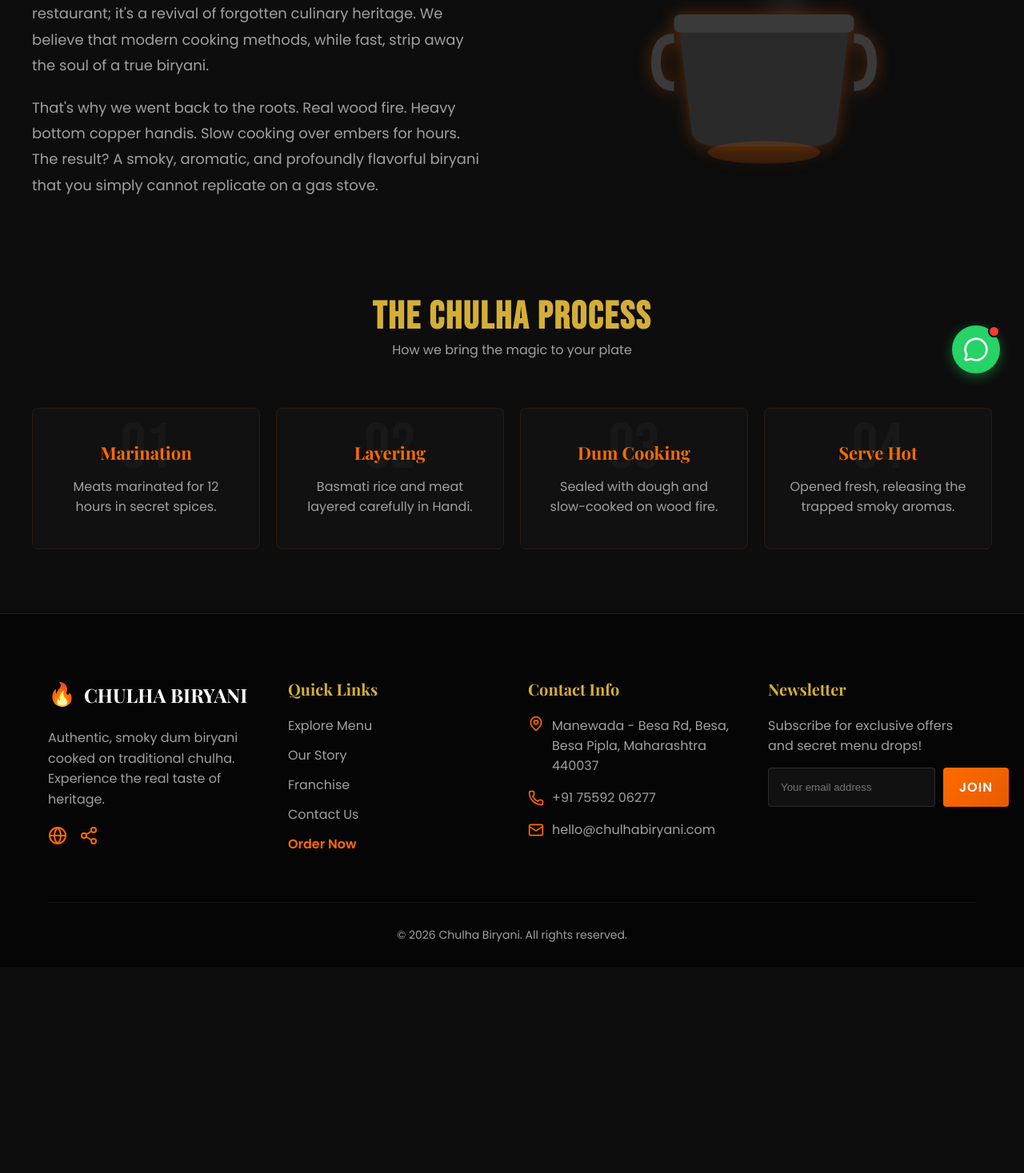
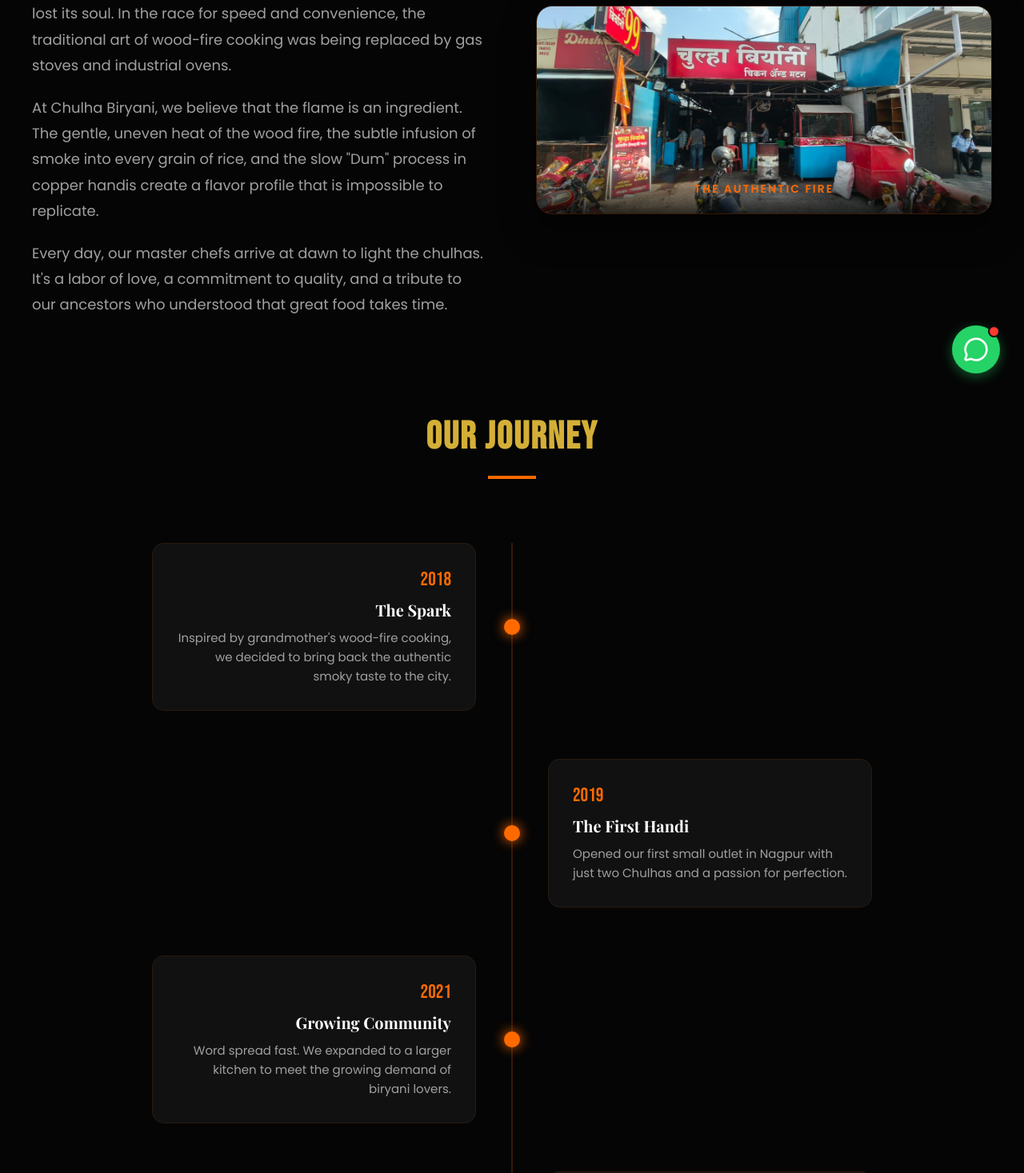
Before and after one commit to bizleap1/Chulha-Biryani-, a React (Vite) app: page /about in a window 1280 px wide. Shown: the part 303-1770 px from the top of the page at 80% size. Before the commit the page ends 1513 px from the top, so only its background shows below. Built offline with nearby package versions, Linux system fonts and the light colour scheme.

Commit message:
Update About page with storyline/timeline and refresh testimonials with Indian faces

```diff
--- a/src/components/Testimonials.jsx
+++ b/src/components/Testimonials.jsx
@@ -8,21 +8,21 @@
     role: "Food Blogger",
     content: "The best authentic Biryani in Nagpur. The smoky flavor from the wood fire is something you won't find anywhere else. Pure bliss!",
     rating: 5,
-    img: "https://images.unsplash.com/photo-1507003211169-0a1dd7228f2d?q=80&w=200&auto=format&fit=crop"
+    img: "https://images.unsplash.com/photo-1539571696357-5a69c17a67c6?q=80&w=200&auto=format&fit=crop"
   },
   {
     name: "Priya Deshmukh",
     role: "Regular Customer",
-    content: "I've tried almost every biryani place, but Chulha Biryani's Dum is on another level. The meat is so tender it falls off the bone.",
+    content: "Quick delivery and the packaging keeps it hot. Their Salan and Raita are also very flavorful. Highly recommended for weekend treats!",
     rating: 5,
-    img: "https://images.unsplash.com/photo-1494790108377-be9c29b29330?q=80&w=200&auto=format&fit=crop"
+    img: "https://images.unsplash.com/photo-1614283233556-f35b0c801ef1?q=80&w=200&auto=format&fit=crop"
   },
   {
     name: "Amit Verma",
     role: "Tech Professional",
-    content: "Quick delivery and the packaging keeps it hot. Their Salan and Raita are also very flavorful. Highly recommended for weekend treats!",
-    rating: 4,
-    img: "https://images.unsplash.com/photo-1500648767791-00dcc994a43e?q=80&w=200&auto=format&fit=crop"
+    content: "I've tried almost every biryani place, but Chulha Biryani's Dum is on another level. The meat is so tender it falls off the bone.",
+    rating: 5,
+    img: "https://images.unsplash.com/photo-1507003211169-0a1dd7228f2d?q=80&w=200&auto=format&fit=crop"
   }
 ];
 
--- a/src/pages/About.jsx
+++ b/src/pages/About.jsx
@@ -3,75 +3,146 @@
 import SteamingPot from '../components/SteamingPot';
 
 const About = () => {
+  const timeline = [
+    { year: '2018', title: 'The Spark', desc: 'Inspired by grandmother\'s wood-fire cooking, we decided to bring back the authentic smoky taste to the city.' },
+    { year: '2019', title: 'The First Handi', desc: 'Opened our first small outlet in Nagpur with just two Chulhas and a passion for perfection.' },
+    { year: '2021', title: 'Growing Community', desc: 'Word spread fast. We expanded to a larger kitchen to meet the growing demand of biryani lovers.' },
+    { year: '2023', title: 'Cultural Icon', desc: 'Recognized as the most authentic smoky biryani destination in the region.' },
+    { year: '2025', title: 'Modern Heritage', desc: 'Continuing to serve thousands while keeping the traditional wood-fire process alive.' }
+  ];
+
   return (
-    <div style={{ paddingTop: '100px' }}>
+    <div style={{ paddingTop: '100px', backgroundColor: '#050505', color: '#fff' }}>
       <div className="container section-padding">
 
         {/* Story Section */}
-        <div className="grid-responsive" style={{ display: 'grid', gridTemplateColumns: '1fr 1fr', gap: '60px', alignItems: 'center' }}>
+        <div style={{ display: 'grid', gridTemplateColumns: 'repeat(auto-fit, minmax(300px, 1fr))', gap: '60px', alignItems: 'center' }}>
 
           <motion.div initial={{ opacity: 0, x: -50 }} whileInView={{ opacity: 1, x: 0 }} viewport={{ once: true }}>
             <h1 className="heading-impact" style={{ fontSize: '60px', marginBottom: '20px' }}>
-              From <span className="text-gradient">Fire</span> to <span className="text-gradient">Flavor</span>
+              The <span className="text-gradient">Heritage</span> of Smoke
             </h1>
             <p style={{ fontSize: '18px', lineHeight: '1.8', color: 'var(--color-text-muted)', marginBottom: '20px' }}>
-              Our journey started back in 2018. Chulha Biryani isn't just a restaurant; it's a revival of forgotten culinary heritage. We believe that modern cooking methods, while fast, strip away the soul of a true biryani.
+              Our story began with a simple observation: modern biryani had lost its soul. In the race for speed and convenience, the traditional art of wood-fire cooking was being replaced by gas stoves and industrial ovens.
+            </p>
+            <p style={{ fontSize: '18px', lineHeight: '1.8', color: 'var(--color-text-muted)', marginBottom: '20px' }}>
+              At Chulha Biryani, we believe that the flame is an ingredient. The gentle, uneven heat of the wood fire, the subtle infusion of smoke into every grain of rice, and the slow "Dum" process in copper handis create a flavor profile that is impossible to replicate.
             </p>
             <p style={{ fontSize: '18px', lineHeight: '1.8', color: 'var(--color-text-muted)' }}>
-              That's why we went back to the roots. Real wood fire. Heavy bottom copper handis. Slow cooking over embers for hours. The result? A smoky, aromatic, and profoundly flavorful biryani that you simply cannot replicate on a gas stove.
+              Every day, our master chefs arrive at dawn to light the chulhas. It's a labor of love, a commitment to quality, and a tribute to our ancestors who understood that great food takes time.
             </p>
           </motion.div>
 
-          <motion.div initial={{ opacity: 0, scale: 0.9 }} whileInView={{ opacity: 1, scale: 1 }} viewport={{ once: true }} style={{ position: 'relative', display: 'flex', justifyContent: 'center' }}>
-            <SteamingPot />
+          <motion.div
+            initial={{ opacity: 0, scale: 0.9 }}
+            whileInView={{ opacity: 1, scale: 1 }}
+            viewport={{ once: true }}
+            style={{ position: 'relative', borderRadius: '20px', overflow: 'hidden', boxShadow: '0 20px 40px rgba(0,0,0,0.5)', border: '1px solid rgba(255,106,0,0.2)' }}
+          >
+            <img
+              src="/images/chulha.jpeg"
+              alt="Traditional Chulha Cooking"
+              style={{ width: '100%', height: 'auto', display: 'block' }}
+            />
+            <div style={{
+              position: 'absolute',
+              bottom: 0,
+              left: 0,
+              right: 0,
+              background: 'linear-gradient(transparent, rgba(0,0,0,0.8))',
+              padding: '20px',
+              textAlign: 'center'
+            }}>
+              <p style={{ color: 'var(--color-primary)', fontWeight: 'bold', fontSize: '14px', letterSpacing: '2px' }}>THE AUTHENTIC FIRE</p>
+            </div>
           </motion.div>
 
         </div>
 
-        {/* Process Section */}
+        {/* Timeline Section */}
         <div style={{ marginTop: '120px' }}>
-          <div style={{ textAlign: 'center', marginBottom: '60px' }}>
-            <h2 className="heading-impact" style={{ fontSize: '48px', color: 'var(--color-secondary)' }}>The Chulha Process</h2>
-            <p style={{ color: 'var(--color-text-muted)' }}>How we bring the magic to your plate</p>
+          <div style={{ textAlign: 'center', marginBottom: '80px' }}>
+            <h2 className="heading-impact" style={{ fontSize: '48px', color: 'var(--color-secondary)' }}>Our Journey</h2>
+            <div style={{ width: '60px', height: '4px', background: 'var(--color-primary)', margin: '20px auto' }}></div>
           </div>
 
-          <div className="grid-responsive" style={{ display: 'grid', gridTemplateColumns: 'repeat(4, 1fr)', gap: '20px' }}>
-            {[
-              { step: '01', title: 'Marination', desc: 'Meats marinated for 12 hours in secret spices.' },
-              { step: '02', title: 'Layering', desc: 'Basmati rice and meat layered carefully in Handi.' },
-              { step: '03', title: 'Dum Cooking', desc: 'Sealed with dough and slow-cooked on wood fire.' },
-              { step: '04', title: 'Serve Hot', desc: 'Opened fresh, releasing the trapped smoky aromas.' }
-            ].map((p, i) => (
+          <div style={{ position: 'relative', maxWidth: '900px', margin: '0 auto' }}>
+            {/* Vertical Line */}
+            <div style={{
+              position: 'absolute',
+              left: '50%',
+              top: 0,
+              bottom: 0,
+              width: '2px',
+              background: 'rgba(255,106,0,0.2)',
+              transform: 'translateX(-50%)'
+            }}></div>
+
+            {timeline.map((item, i) => (
               <motion.div
                 key={i}
                 initial={{ opacity: 0, y: 30 }}
                 whileInView={{ opacity: 1, y: 0 }}
-                transition={{ delay: i * 0.2 }}
+                transition={{ delay: i * 0.1 }}
                 viewport={{ once: true }}
                 style={{
-                  backgroundColor: '#111',
-                  padding: '40px 30px',
-                  borderRadius: '8px',
-                  border: '1px solid rgba(255,106,0,0.1)',
-                  textAlign: 'center',
+                  display: 'flex',
+                  justifyContent: i % 2 === 0 ? 'flex-start' : 'flex-end',
+                  alignItems: 'center',
+                  marginBottom: '60px',
+                  width: '100%',
                   position: 'relative'
                 }}
               >
+                {/* Year Marker */}
                 <div style={{
-                  fontFamily: 'var(--font-impact)',
-                  fontSize: '80px',
-                  color: 'rgba(255,255,255,0.03)',
                   position: 'absolute',
-                  top: '10px',
                   left: '50%',
                   transform: 'translateX(-50%)',
-                  lineHeight: '1'
-                }}>{p.step}</div>
-                <h3 style={{ fontSize: '22px', marginBottom: '15px', color: 'var(--color-primary)', position: 'relative', zIndex: 2 }}>{p.title}</h3>
-                <p style={{ color: 'var(--color-text-muted)', position: 'relative', zIndex: 2 }}>{p.desc}</p>
+                  width: '20px',
+                  height: '20px',
+                  borderRadius: '50%',
+                  background: 'var(--color-primary)',
+                  boxShadow: '0 0 15px var(--color-primary)',
+                  zIndex: 2
+                }}></div>
+
+                <div style={{
+                  width: '45%',
+                  backgroundColor: '#111',
+                  padding: '30px',
+                  borderRadius: '15px',
+                  border: '1px solid rgba(255,106,0,0.1)',
+                  textAlign: i % 2 === 0 ? 'right' : 'left'
+                }}>
+                  <span style={{
+                    fontFamily: 'var(--font-impact)',
+                    fontSize: '24px',
+                    color: 'var(--color-primary)',
+                    display: 'block',
+                    marginBottom: '10px'
+                  }}>{item.year}</span>
+                  <h3 style={{ fontSize: '20px', marginBottom: '10px', color: '#fff' }}>{item.title}</h3>
+                  <p style={{ color: 'var(--color-text-muted)', fontSize: '15px', lineHeight: '1.6' }}>{item.desc}</p>
+                </div>
               </motion.div>
             ))}
           </div>
+        </div>
+
+        {/* Vision Section */}
+        <div style={{
+          marginTop: '120px',
+          backgroundColor: '#111',
+          padding: '80px 40px',
+          borderRadius: '30px',
+          textAlign: 'center',
+          border: '1px solid rgba(255,255,255,0.05)'
+        }}>
+          <h2 className="heading-impact" style={{ fontSize: '42px', marginBottom: '20px' }}>Our Mission</h2>
+          <p style={{ maxWidth: '800px', margin: '0 auto', fontSize: '20px', color: 'var(--color-text-muted)', fontStyle: 'italic', lineHeight: '1.6' }}>
+            "To preserve the dying art of chulha cooking and deliver the most authentic, smoky culinary experience to every household, one handi at a time."
+          </p>
         </div>
 
       </div>
```
Also changed, not shown: public/images/chulha.jpeg (renamed from public/images/chulha .jpeg).
